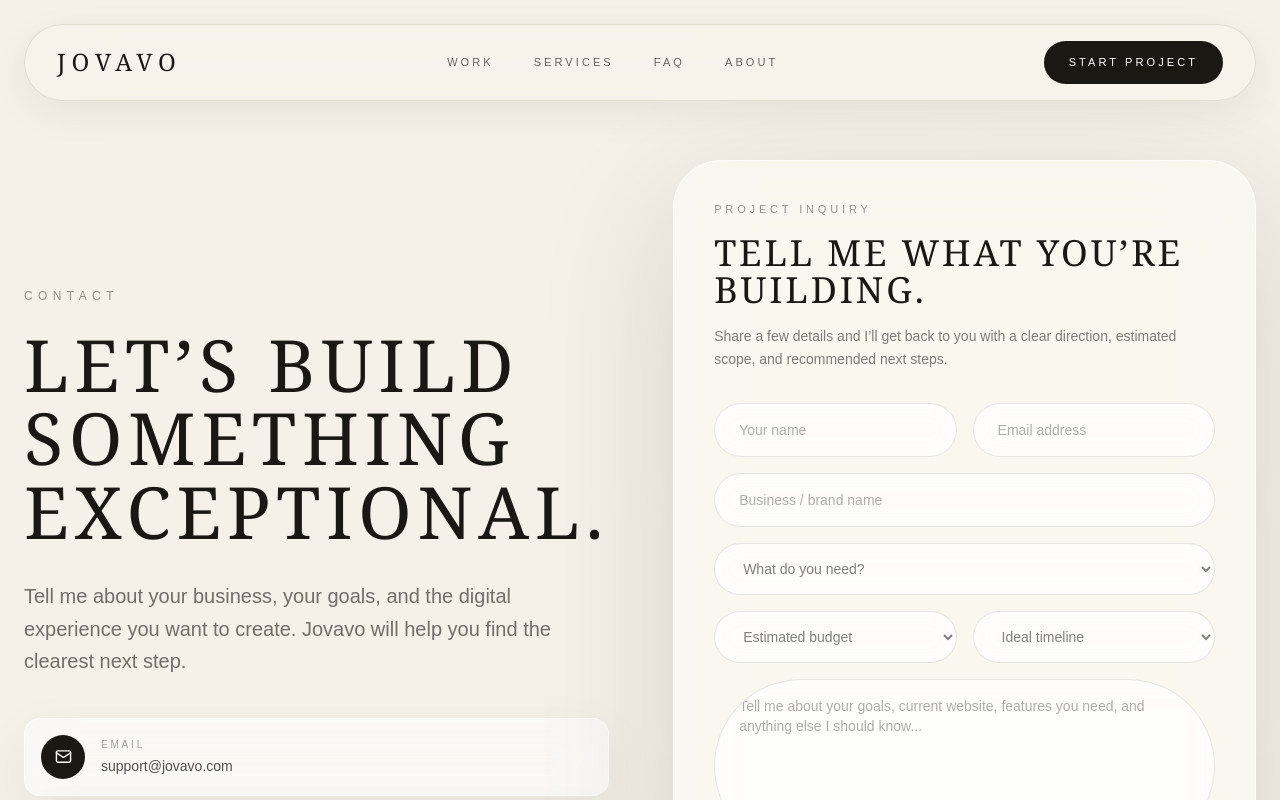
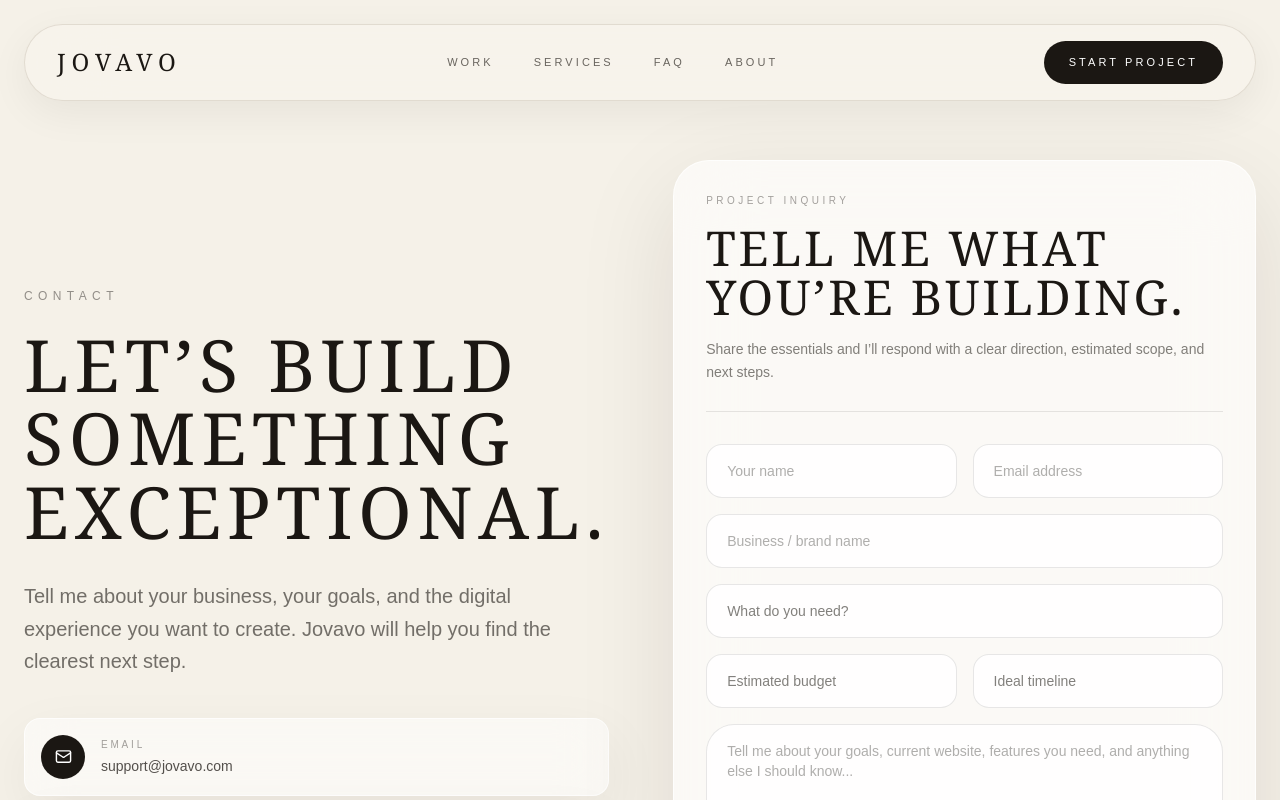
Before and after one commit to Jovavoco/jovavo, a Next.js app: page /contact in a window 1280 px wide. Shown: the top 800 px of the page. Built offline with nearby package versions, Linux system fonts and the light colour scheme; no server answers.

Commit message:
Update page.tsx

```diff
--- a/app/contact/page.tsx
+++ b/app/contact/page.tsx
@@ -10,8 +10,7 @@ export const metadata: Metadata = {
 };
 
 const inputStyle =
-  "w-full rounded-full border border-[#1b1713]/10 bg-white/75 px-6 py-4 text-sm text-[#1b1713] outline-none backdrop-blur-md transition placeholder:text-[#1b1713]/35 focus:border-[#1b1713]/30 focus:bg-white";
-
+  "w-full rounded-2xl border border-[#1b1713]/10 bg-white/80 px-5 py-4 text-sm text-[#1b1713] outline-none transition placeholder:text-[#1b1713]/35 focus:border-[#1b1713]/30 focus:bg-white";
 export default function ContactPage() {
   return (
     <main className="relative min-h-screen overflow-hidden bg-[#f5f1e8] px-6 pt-40 pb-28 text-[#1b1713]">
@@ -102,21 +101,24 @@ export default function ContactPage() {
               </div>
             </div>
 
-            <form className="rounded-[3rem] border border-white/70 bg-[#fbf8f2]/75 p-7 shadow-[0_40px_140px_rgba(27,23,19,0.14)] backdrop-blur-2xl md:p-10">
-              <p className="text-[11px] uppercase tracking-[0.35em] text-[#1b1713]/45">
+{/* FORM */}
+<form className="rounded-[2.25rem] border border-white/70 bg-white/60 p-6 shadow-[0_30px_100px_rgba(27,23,19,0.10)] backdrop-blur-2xl md:p-8">
+  <div className="mb-8 border-b border-[#1b1713]/10 pb-7">
+    <p className="text-[10px] uppercase tracking-[0.35em] text-[#1b1713]/40">
       Project Inquiry
     </p>
 
-              <h2 className="mt-4 font-serif text-4xl font-light uppercase leading-[1.05] tracking-[0.08em]">
+    <h2 className="mt-4 max-w-2xl font-serif text-4xl font-light uppercase leading-[1.02] tracking-[0.06em] md:text-5xl">
       Tell me what you’re building.
     </h2>
 
     <p className="mt-4 max-w-xl text-sm leading-relaxed text-[#1b1713]/55">
-                Share a few details and I’ll get back to you with a clear
-                direction, estimated scope, and recommended next steps.
+      Share the essentials and I’ll respond with a clear direction, estimated
+      scope, and next steps.
     </p>
+  </div>
 
-              <div className="mt-8 grid gap-4 md:grid-cols-2">
+  <div className="grid gap-4 md:grid-cols-2">
     <input type="text" placeholder="Your name" className={inputStyle} />
     <input type="email" placeholder="Email address" className={inputStyle} />
   </div>
@@ -127,7 +129,7 @@ export default function ContactPage() {
     className={`mt-4 ${inputStyle}`}
   />
 
-              <select className={`mt-4 ${inputStyle} text-[#1b1713]/55`}>
+  <select className={`mt-4 appearance-none ${inputStyle} text-[#1b1713]/55`}>
     <option>What do you need?</option>
     <option>New website</option>
     <option>Ecommerce store</option>
@@ -143,7 +145,7 @@ export default function ContactPage() {
   </select>
 
   <div className="mt-4 grid gap-4 md:grid-cols-2">
-                <select className={`${inputStyle} text-[#1b1713]/55`}>
+    <select className={`appearance-none ${inputStyle} text-[#1b1713]/55`}>
       <option>Estimated budget</option>
       <option>$500 - $1,500</option>
       <option>$1,500 - $3,000</option>
@@ -153,7 +155,7 @@ export default function ContactPage() {
       <option>Let’s discuss</option>
     </select>
 
-                <select className={`${inputStyle} text-[#1b1713]/55`}>
+    <select className={`appearance-none ${inputStyle} text-[#1b1713]/55`}>
       <option>Ideal timeline</option>
       <option>Immediately</option>
       <option>Within 1 month</option>
@@ -165,13 +167,13 @@ export default function ContactPage() {
 
   <textarea
     placeholder="Tell me about your goals, current website, features you need, and anything else I should know..."
-                rows={7}
+    rows={6}
     className={`mt-4 resize-none rounded-[1.75rem] ${inputStyle}`}
   />
 
   <button
     type="submit"
-                className="mt-7 flex w-full items-center justify-center gap-3 rounded-full bg-[#1b1713] px-8 py-5 text-[11px] uppercase tracking-[0.32em] text-white shadow-[0_18px_50px_rgba(27,23,19,0.22)] transition hover:-translate-y-1 hover:bg-[#2a241f]"
+    className="mt-6 flex w-full items-center justify-center gap-3 rounded-full bg-[#1b1713] px-8 py-5 text-[11px] uppercase tracking-[0.32em] text-white shadow-[0_18px_50px_rgba(27,23,19,0.22)] transition hover:-translate-y-1 hover:bg-[#2a241f]"
   >
     Request a Proposal
     <ArrowUpRight size={16} />
```
Lines whose indentation alone changed are shown as unchanged.
